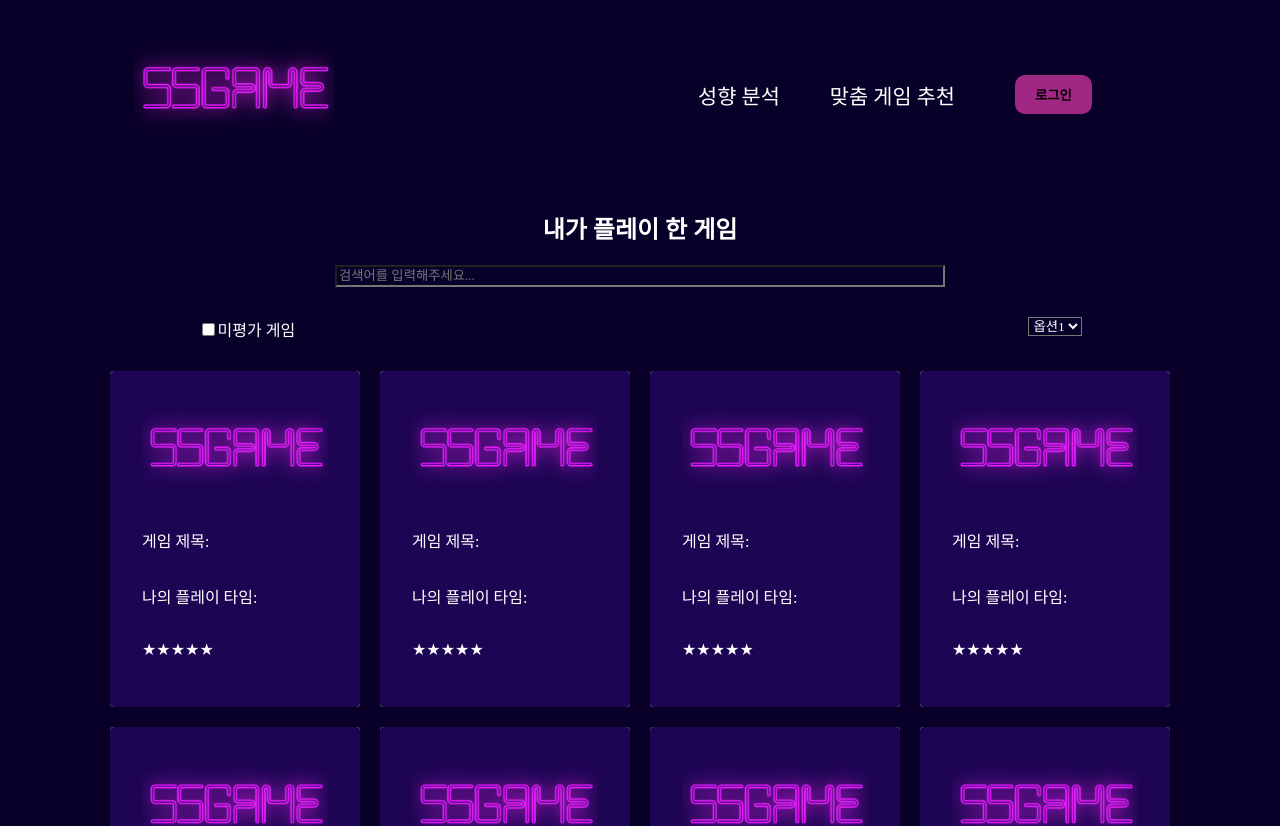
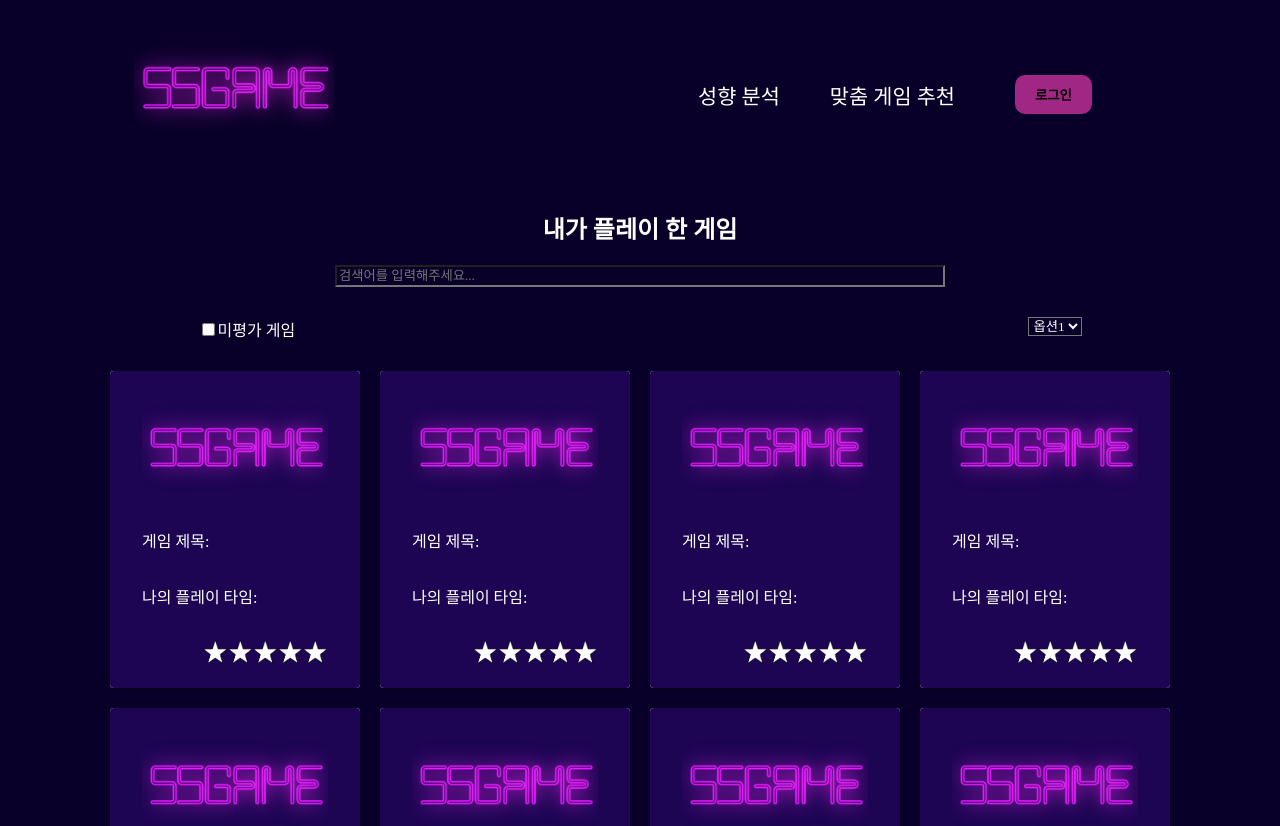
Before and after one commit to SSAFY-siXteam/SSGAME, a React (Create React App) app in the folder frontend/: page /mygame in a window 1280 px wide. Shown: the top 826 px of the page. Built offline with nearby package versions, Linux system fonts and the light colour scheme; a web font is replaced by a local one.

Commit message:
#S06P22A306-70 Create: MyGameRating UI 및 기능

```diff
--- a/frontend/src/App.js
+++ b/frontend/src/App.js
@@ -21,10 +21,16 @@ function App() {
       alert("비밀번호를 입력해주세요");
     } else {
       signIn({ ssgameId: userId, password: userPassword }).then((res) => {
-        // console.log(res);
+        console.log(res.data.data);
         if (res.data.status === 200) {
           console.log("성공");
-          setCookie("userToken", "testtestttttest", {
+          setCookie("SSGAME_USER_TOKEN", res.data.data.jwtToken, {
+            path: "/",
+          });
+          setCookie("SSGAME_USER_ID", res.data.data.memberInfo.ssgameId, {
+            path: "/",
+          });
+          setCookie("SSGAME_USER_NO", res.data.data.memberInfo.steamID, {
             path: "/",
           });
           setIsLoggedIn(true);
@@ -46,13 +52,15 @@ function App() {
     // 성공시
   };
   const onLogOut = () => {
-    removeCookie("userToken");
+    removeCookie("SSGAME_USER_TOKEN");
+    removeCookie("SSGAME_USER_ID");
+    removeCookie("SSGAME_USER_NO");
     setIsLoggedIn(false);
   };
 
   useEffect(() => {
     //cookie가 있을 때
-    if (getCookie("userToken")) {
+    if (getCookie("SSGAME_USER_TOKEN")) {
       setIsLoggedIn(true);
     }
   }, []);
--- a/frontend/src/apis/user.js
+++ b/frontend/src/apis/user.js
@@ -1,9 +1,13 @@
 import axios from "axios";
-
+// import { URL } from "../commons/setting/apiConfig";
 //env 이관
 const URL = "http://localhost:8080/api/v1";
-
 // Spring 서버 ID 로그인
 export function signIn(user) {
   return axios.post(URL + "/members" + "/login", user);
 }
+
+export function getUserInfo(id, token) {
+  const header = { jwtToken: token };
+  return axios.get(URL + "/members/me" + { id }, header);
+}
--- a/frontend/src/commons/setting/apiConfig.js
+++ b/frontend/src/commons/setting/apiConfig.js
@@ -1,4 +1,4 @@
 export const MOCK_URL =
   "https://ca25e155-ba71-4b24-bf88-22c53382f16a.mock.pstmn.io/api/v1/";
 
-export const URL = "";
+export const URL = "https://j6a306.p.ssafy.io/api/v1";
--- a/frontend/src/components/organisms/GameRatingCard/GameRatingCard.js
+++ b/frontend/src/components/organisms/GameRatingCard/GameRatingCard.js
@@ -1,15 +1,27 @@
-import React from "react";
+import React, { useEffect, useState } from "react";
 import Card from "@mui/material/Card";
 import CardContent from "@mui/material/CardContent";
 import Img from "../../atoms/Img/Img/Img";
-import { GameRatingCardDiv, GameImg } from "./style";
+import { GameRatingCardDiv, StarDiv } from "./style";
 import silver from "../../../assets/img/logo.png";
-import { Paragraph } from "../../atoms/Paragraph/Paragraph";
-
+import blank_star from "../../../assets/img/star/blank_star.png";
+import filled_star from "../../../assets/img/star/filled_star.png";
 const cardColor = "#1D0553";
 //test
 
 const GameRatingCard = ({ content, img }) => {
+  const [star, setStar] = useState([0, 0, 0, 0, 0]);
+
+  const onStarClick = (key) => {
+    setStar(
+      Array(key + 1)
+        .fill(1)
+        .concat(Array(4 - key).fill(0))
+    );
+  };
+
+  useEffect(() => {}, [star]);
+
   return (
     <GameRatingCardDiv>
       <Card sx={{ width: 250 }}>
@@ -21,7 +33,31 @@ const GameRatingCard = ({ content, img }) => {
           <CardContent sx={{ bgcolor: cardColor }}>
             나의 플레이 타임:
           </CardContent>
-          <CardContent sx={{ bgcolor: cardColor }}>★★★★★</CardContent>
+          <CardContent sx={{ bgcolor: cardColor }}>
+            <StarDiv color={cardColor}>
+              {star.map((value, key) => {
+                if (value === 0) {
+                  return (
+                    <img
+                      onClick={() => onStarClick(key)}
+                      key={key}
+                      src={blank_star}
+                      style={{ width: "25px", background: cardColor }}
+                    />
+                  );
+                } else {
+                  return (
+                    <img
+                      onClick={() => onStarClick(key)}
+                      key={key}
+                      src={filled_star}
+                      style={{ width: "25px", background: cardColor }}
+                    />
+                  );
+                }
+              })}
+            </StarDiv>
+          </CardContent>
         </CardContent>
       </Card>
     </GameRatingCardDiv>
--- a/frontend/src/components/organisms/GameRatingCard/style.js
+++ b/frontend/src/components/organisms/GameRatingCard/style.js
@@ -5,3 +5,7 @@ export const GameRatingCardDiv = styled.div`
 export const GameImg = styled.div`
   width: 150px;
 `;
+export const StarDiv = styled.div`
+  background-color: ${(props) => props.color && props.color};
+  float: right;
+`;
--- a/frontend/src/components/templates/MyGameTemplate/style.js
+++ b/frontend/src/components/templates/MyGameTemplate/style.js
@@ -12,7 +12,7 @@ export const StyledBar = styled.div`
   margin-top: 30px;
 `;
 export const StyledBarLeft = styled.div`
-  float: left;
+  margin-right: auto;
 `;
 export const StyledBarRight = styled.div`
   margin-left: auto;
--- a/frontend/src/components/templates/MyPageTemplate/MyPageTemplate.js
+++ b/frontend/src/components/templates/MyPageTemplate/MyPageTemplate.js
@@ -9,6 +9,7 @@ import {
   StyledImg,
   StyledProfileInfo,
   StyledProfileInfoContent,
+  StyledButtons,
 } from "./styles";
 const MyPageTemplate = ({ checkBox, profileImg, updateBtn, withdrawalBtn }) => {
   return (
@@ -24,8 +25,10 @@ const MyPageTemplate = ({ checkBox, profileImg, updateBtn, withdrawalBtn }) => {
 
       <CategoryHeader>선호 게임 카테고리</CategoryHeader>
       <div>{checkBox}</div>
-      <StyledUpdateBtn>{updateBtn}</StyledUpdateBtn>
-      <StyledWithdrawalBtn>{withdrawalBtn}</StyledWithdrawalBtn>
+      <StyledButtons>
+        <StyledUpdateBtn>{updateBtn}</StyledUpdateBtn>
+        <StyledWithdrawalBtn>{withdrawalBtn}</StyledWithdrawalBtn>
+      </StyledButtons>
     </StyledMyPage>
   );
 };
--- a/frontend/src/components/templates/MyPageTemplate/styles.js
+++ b/frontend/src/components/templates/MyPageTemplate/styles.js
@@ -12,8 +12,12 @@ export const StyledContent = styled.div`
 export const CategoryHeader = styled.p`
   font-size: 25px;
 `;
-export const StyledUpdateBtn = styled.div``;
-export const StyledWithdrawalBtn = styled.div``;
+export const StyledUpdateBtn = styled.div`
+  margin-right: auto;
+`;
+export const StyledWithdrawalBtn = styled.div`
+  margin-left: auto;
+`;
 export const StyledProfile = styled.div`
   display: flex;
 `;
@@ -29,3 +33,8 @@ export const StyledProfileInfo = styled.div`
 export const StyledProfileInfoContent = styled.div`
   margin-bottom: 10px;
 `;
+export const StyledButtons = styled.div`
+  margin-top: 50px;
+  display: flex;
+  flex-direction: row;
+`;
```
Also changed, not shown: frontend/src/assets/img/star/blank_star.png (added), frontend/src/assets/img/star/filled_star.png (added).
